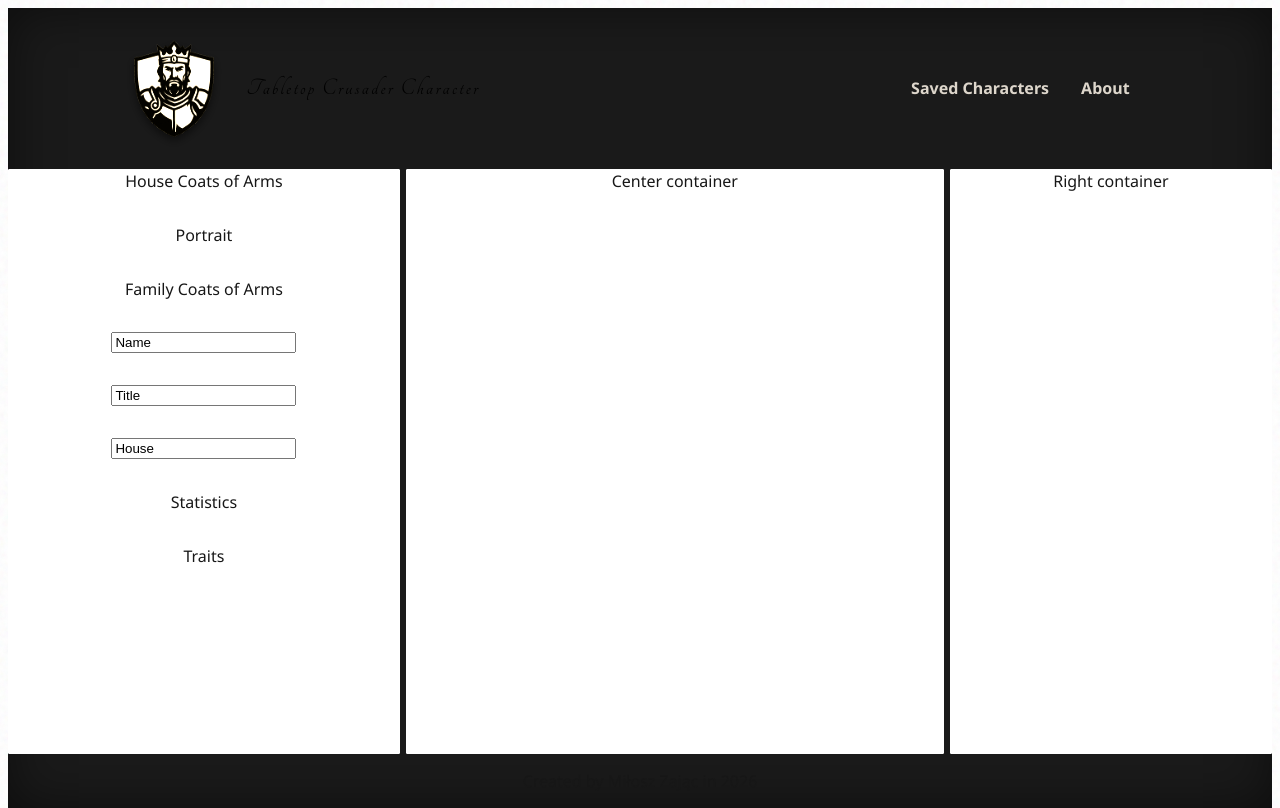
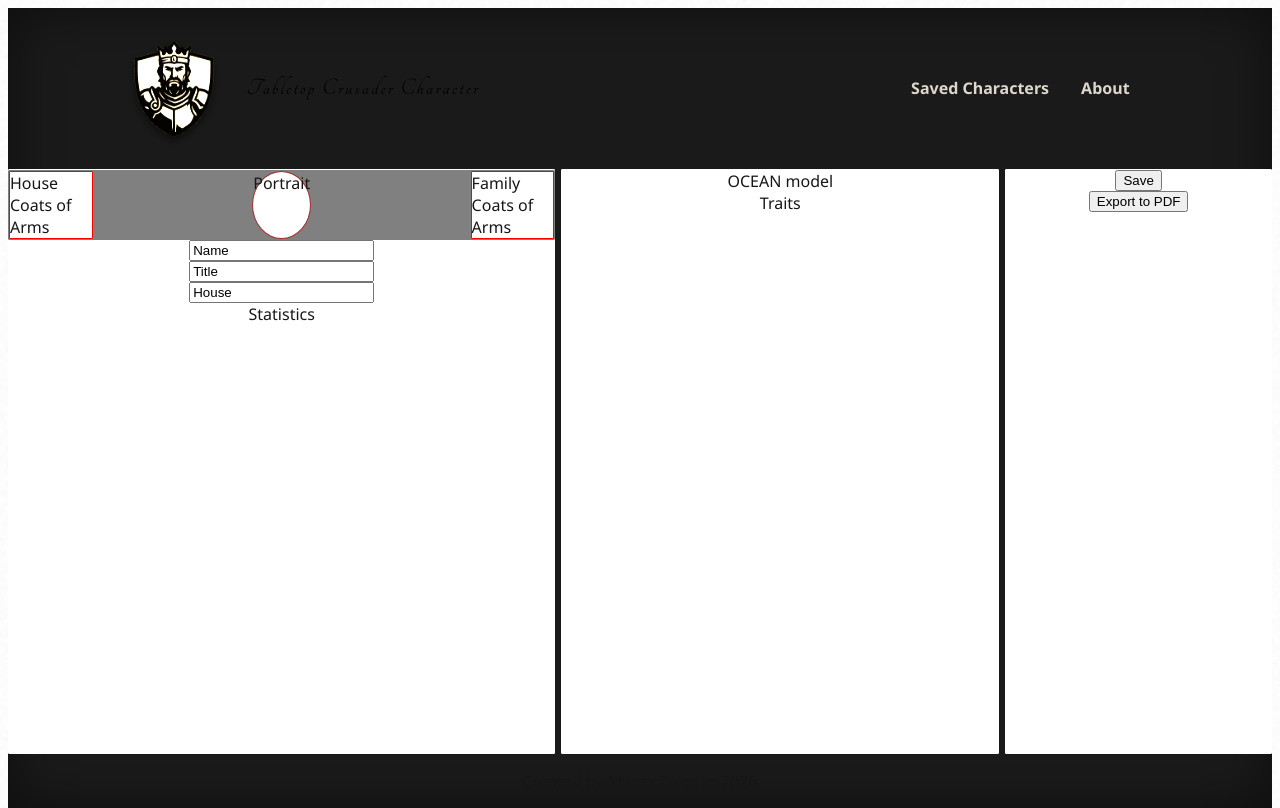
Before and after one commit to kaioraul/rpg_character_generator_pdxbased, a Next.js app: page / in a window 1280 px wide. Built offline with nearby package versions, Linux system fonts and the light colour scheme; a web font is replaced by a local one.

Commit message:
feat: added strategy left container on base page

```diff
--- a/src/app/page.module.css
+++ b/src/app/page.module.css
@@ -11,7 +11,6 @@
   flex-direction: column;
   flex-grow: 1;
   align-items: center;
-  gap: 32px;
   background: white;
   border: 1px solid white;
   border-radius: 1px;
@@ -21,7 +20,6 @@
   flex-direction: column;
   flex-grow: 2;
   align-items: center;
-  gap: 32px;
   background: white;
   border: 1px solid white;
   border-radius: 1px;
@@ -32,8 +30,39 @@
   flex-direction: column;
   flex-grow: 1;
   align-items: center;
-  gap: 32px;
   background: white;
   border: 1px solid white;
   border-radius: 1px;
 }
+
+.leftContainerTop {
+  display: flex;
+  flex-direction: row;
+  justify-content: space-between;
+  width: 100%;
+  background: grey;
+  border: 1px solid grey;
+  border-radius: 1px;
+}
+
+.houseCoA {
+  background: white;
+  border: 1px solid red;
+  border-radius: 1px;
+  align-self: flex-start;
+  max-width: 15%;
+}
+
+.portrait {
+  background: white;
+  border: 1px solid brown;
+  border-radius: 100%;
+}
+
+.familyCoA {
+  background: white;
+  border: 1px solid red;
+  border-radius: 1px;
+  align-self: flex-start;
+  max-width: 15%;
+}
--- a/src/app/page.tsx
+++ b/src/app/page.tsx
@@ -4,17 +4,24 @@ export default function Home() {
   return (
     <main className={css.main}>
       <div className={css.leftContainer}>
-        <div>House Coats of Arms</div>
-        <div>Portrait</div>
-        <div>Family Coats of Arms</div>
+        <div className={css.leftContainerTop}>
+          <div className={css.houseCoA}>House Coats of Arms</div>
+          <div className={css.portrait}>Portrait</div>
+          <div className={css.familyCoA}>Family Coats of Arms</div>
+        </div>
         <input readOnly type="text" value="Name" />
         <input readOnly type="text" value="Title" />
         <input readOnly type="text" value="House" />
         <div>Statistics</div>
+      </div>
+      <div className={css.centerContainer}>
+        <div>OCEAN model</div>
         <div>Traits</div>
       </div>
-      <div className={css.centerContainer}>Center container</div>
-      <div className={css.rightContainer}>Right container</div>
+      <div className={css.rightContainer}>
+        <button>Save</button>
+        <button>Export to PDF</button>
+      </div>
     </main>
   );
 }
```
Also changed, not shown: src/images/pattern.svg (deleted).
